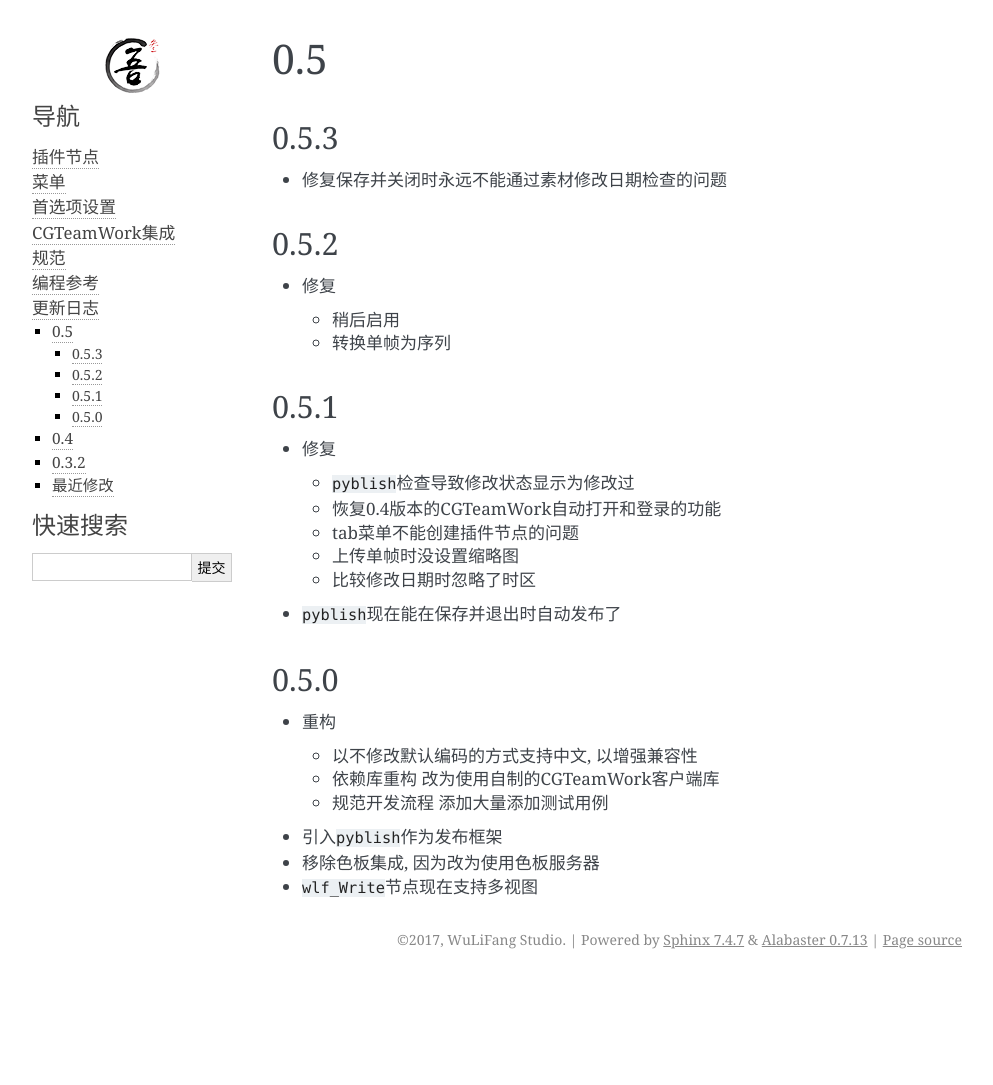
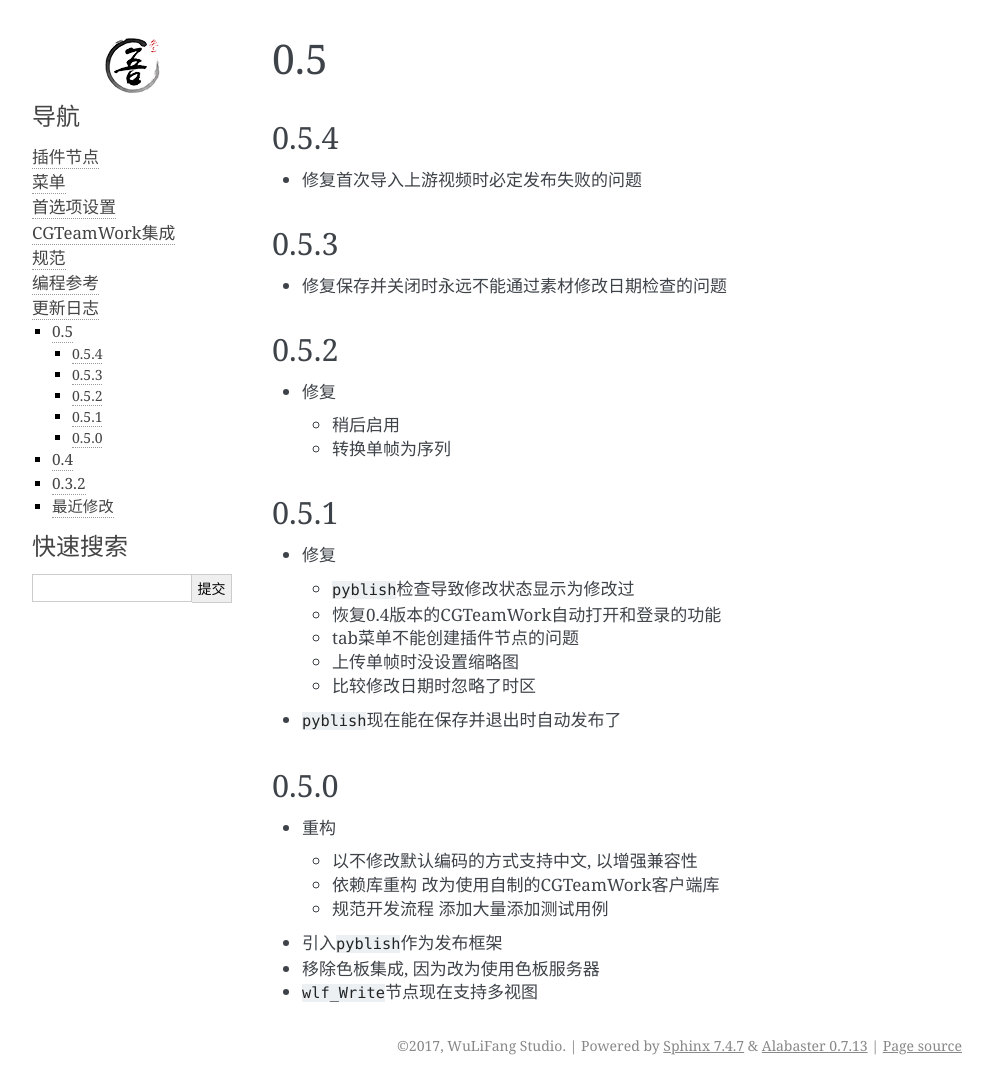
Before and after one commit to WuLiFang/Nuke, a Sphinx documentation site: the page built from source/changelogs/003_0.5.md, in a window 1280 px wide. Shown: the whole page, without its empty margins (148-1141 px from the left). Built offline with Sphinx 7.4.7, drawn with Linux system fonts in a browser that asks for light colours; before the commit the page ends 979 px from its top, so only the background shows below that.

Commit message:
Update for 0.5.4

```diff
--- a/source/changelogs/003_0.5.md
+++ b/source/changelogs/003_0.5.md
@@ -1,4 +1,8 @@
 # 0.5
+
+## 0.5.4
+
+* 修复首次导入上游视频时必定发布失败的问题
 
 ## 0.5.3
 
```
